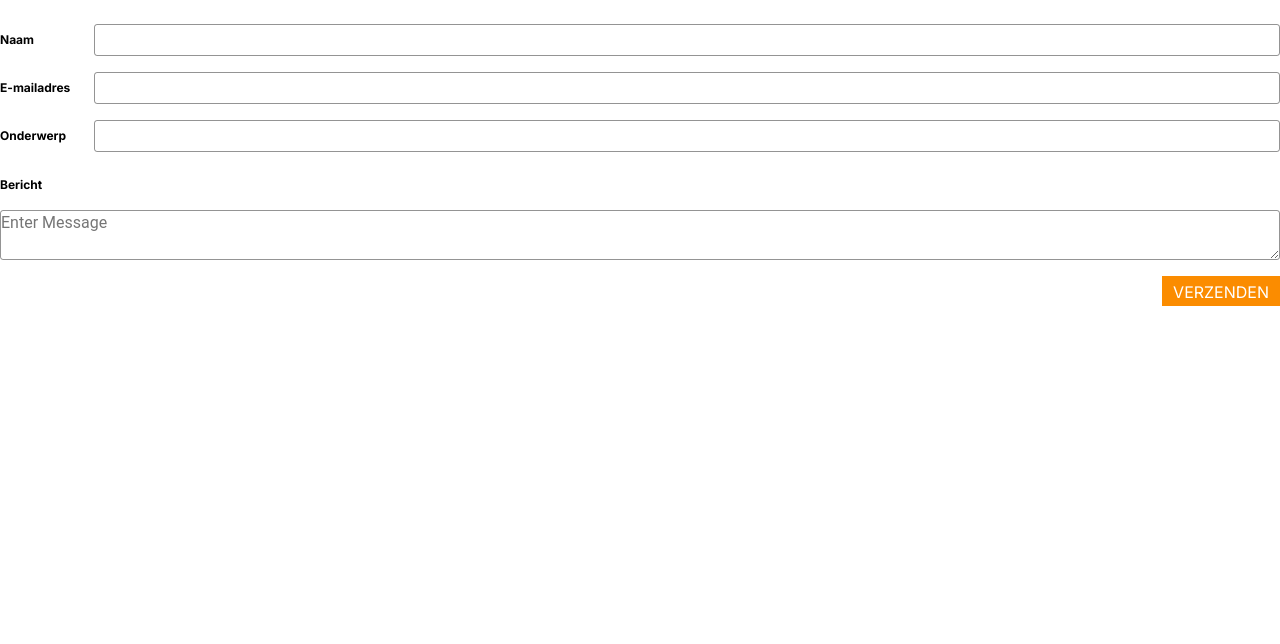
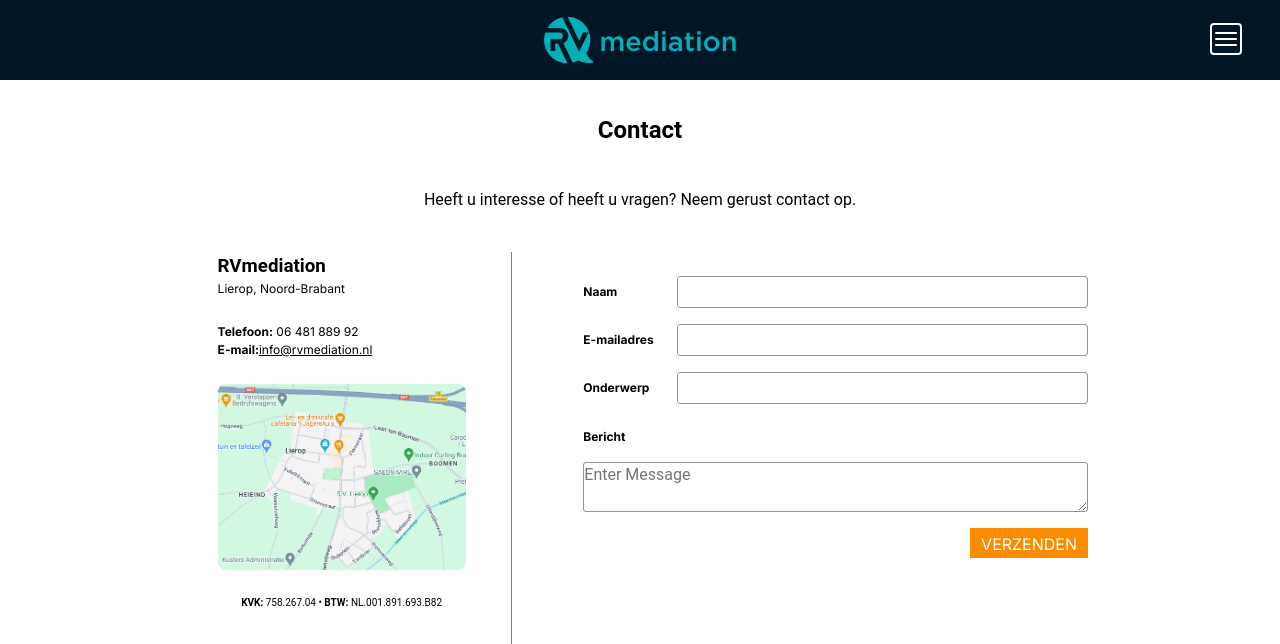
Before and after one commit to sanneVB/rvmediation, a Vue app: page /contact in a window 1280 px wide. Shown: the top 644 px of the page. Built offline with nearby package versions, Linux system fonts and the light colour scheme.

Commit message:
Add first version of contact page makeup

```diff
--- a/src/components/ContactInformation.vue
+++ b/src/components/ContactInformation.vue
@@ -1,3 +1,66 @@
-<template>Hallo</template>
-<script></script>
-<style scoped></style>
+<template>
+  <div class="contact-information">
+    <h3>RVmediation</h3>
+    <p class="text__contact-information">Lierop, Noord-Brabant</p>
+    <div class="contact-information__phone-email">
+      <p class="text__contact-information">
+        <span class="text__contact-information--bold">Telefoon:</span> 06 481
+        889 92
+      </p>
+      <p class="text__contact-information">
+        <span class="text__contact-information--bold">E-mail:</span
+        ><a href="mailto:info@rvmediation.nl" class="link"
+          >info@rvmediation.nl</a
+        >
+      </p>
+    </div>
+    <img
+      src="../assets/rv-mediation-location-map.png"
+      width="248px"
+      height="186px"
+    />
+    <p class="text__contact-information--small">
+      <span class="text__contact-information--bold">KVK:</span> 758.267.04 •
+      <span class="text__contact-information--bold">BTW:</span>
+      NL.001.891.693.B82
+    </p>
+  </div>
+</template>
+<script>
+export default {
+  name: "ContactInformation",
+};
+</script>
+<style scoped>
+img {
+  object-fit: cover;
+  border-radius: 8px;
+}
+
+.contact-information__phone-email {
+  padding: 25px 0;
+}
+
+.link:link {
+  color: black;
+}
+
+.text__contact-information {
+  font-family: "Inter", sans-serif;
+  font-size: 12px;
+  font-variation-settings: "slnt" 0;
+}
+
+.text__contact-information--small {
+  text-align: center;
+  font-size: 10px;
+}
+
+.text__contact-information--bold {
+  font-weight: 700;
+}
+
+img {
+  margin-bottom: 25px;
+}
+</style>
--- a/src/views/ContactView.vue
+++ b/src/views/ContactView.vue
@@ -1,14 +1,69 @@
 <template>
-  <contact-form />
+  <header-content />
+  <section class="contact-message">
+    <h1>Contact</h1>
+    <p>Heeft u interesse of heeft u vragen? Neem gerust contact op.</p>
+  </section>
+  <div class="grid-container">
+    <div class="grid-container__grid-item grid-container__contact-information">
+      <contact-information />
+      <div class="seperator"></div>
+    </div>
+    <div class="grid-container__grid-item grid-container__form">
+      <contact-form />
+    </div>
+  </div>
 </template>
 <script>
+import HeaderContent from "@/components/HeaderContent.vue";
 import ContactForm from "@/components/ContactForm.vue";
+import ContactInformation from "@/components/ContactInformation.vue";
 
 export default {
   name: "ContactView",
   components: {
+    HeaderContent,
     ContactForm,
+    ContactInformation,
   },
 };
 </script>
-<style></style>
+<style>
+.grid-container {
+  display: grid;
+  grid-template-columns: repeat(auto-fit, minmax(128px, 1fr));
+  margin-top: 40px;
+}
+
+.contact-message {
+  text-align: center;
+}
+
+.grid-container__contact-information {
+  padding-left: 17vw;
+  grid-column: span 2;
+  display: flex;
+  justify-content: space-between;
+}
+
+.grid-container__form {
+  padding-right: 15vw;
+  padding-left: 5.57vw;
+  grid-column: span 3;
+}
+
+.contact-message > h1 {
+  margin: 32px 0 40px 0;
+}
+
+.seperator {
+  border-left: 1px solid #7e7e7e;
+  height: 400px;
+}
+
+@media screen and (min-width: 600px) and (max-width: 768px) {
+  .seperator {
+    display: hidden;
+  }
+}
+</style>
```
Also changed, not shown: src/assets/rv-mediation-location-map.png (added).
